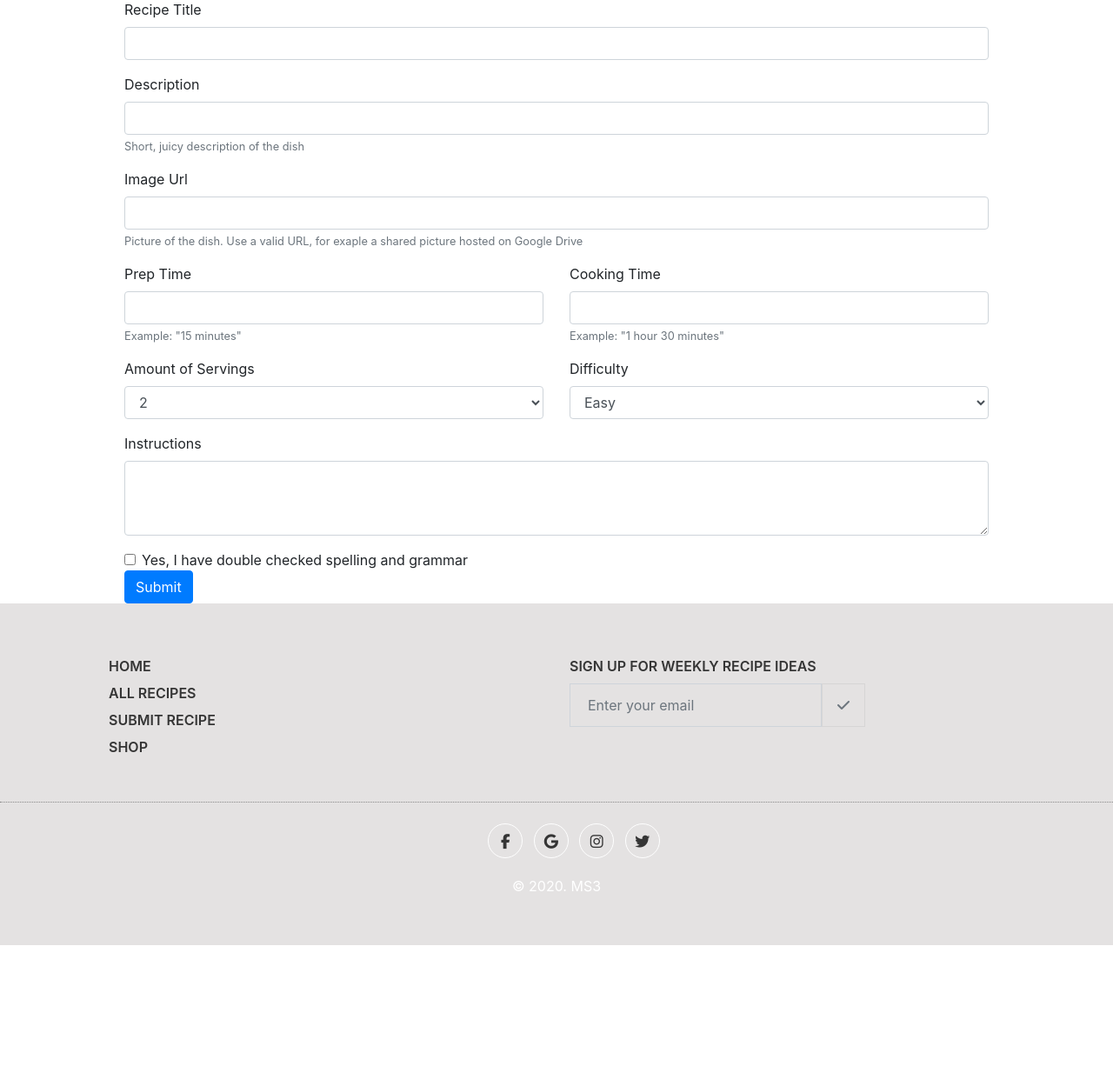
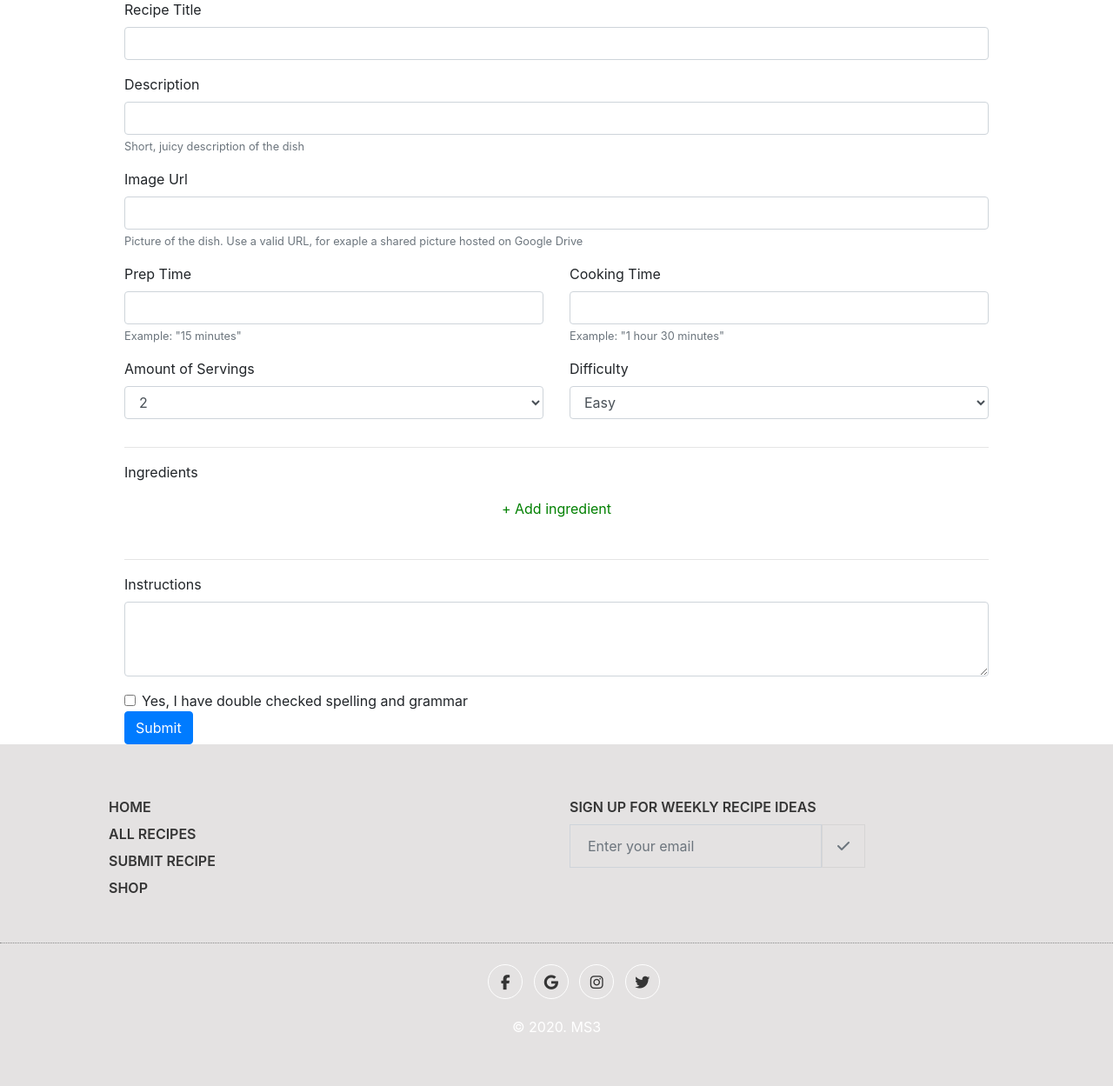
Before and after one commit to sabinemm/recipe-site-ms3, a Flask app: page /submit_recipe in a window 1280 px wide. Shown: the part 453-1702 px from the top of the page at 87% size. Before the commit the page ends 1540 px from the top, so only its background shows below. Run offline with Flask 2, Linux system fonts and the light colour scheme; some libraries are stand-ins or nearby versions; some web fonts are replaced.

Commit message:
added dynamic ingredient form

```diff
--- /dev/null
+++ b/static/js/main.js
@@ -0,0 +1,15 @@
+//Clone the hidden element and shows it
+$('.add-one').click(function () {
+    $('.dynamic-element').first().clone().appendTo('.dynamic-stuff').show();
+    attach_delete();
+});
+
+
+//Attach functionality to delete buttons
+function attach_delete() {
+    $('.delete').off();
+    $('.delete').click(function () {
+        console.log("click");
+        $(this).closest('.form-group').remove();
+    });
+}
--- a/static/stylesheets/style.css
+++ b/static/stylesheets/style.css
@@ -12,6 +12,7 @@ font-family: linotype-didot, serif;
 font-weight: 700;
 font-style: italic;
 */
+
 
 html {
     box-sizing: border-box;
@@ -281,12 +282,37 @@ ul {
     margin-bottom: 100px;
 }
 
-.entry:not(:first-of-type)
-{
-    margin-top: 10px;
-}
+/* form */
 
-.glyphicon
-{
-    font-size: 12px;
-}
+  .add-one{
+    color:green;
+    text-align:center;
+    cursor:pointer;
+    margin-top:10px;
+  }
+
+  .delete{
+    color:white;
+    background-color:rgb(231, 76, 60);
+    text-align:center;
+    margin-top:6px;
+    font-weight:700;
+    border-radius:5px;
+    min-width:20px;
+    cursor:pointer;
+  }
+
+  #singlebutton{
+    width:100%;
+    margin-top:20px;
+  }
+
+  .title{
+    text-align:center;
+    font-size:40px;
+    margin-bottom:40px;
+  }
+
+  .dynamic-element{
+    margin-bottom:0px;
+  }
--- a/templates/base.html
+++ b/templates/base.html
@@ -7,9 +7,9 @@
     <title>Vegan Minus Gluten</title>
     <link rel="stylesheet" href="{{ url_for('static', filename='stylesheets/style.css') }}">
     <link rel="shortcut icon" href="{{ url_for('static', filename='favicon.ico') }}">
-    <link href="https://stackpath.bootstrapcdn.com/bootstrap/4.5.0/css/bootstrap.min.css" rel="stylesheet"
-        integrity="sha384-9aIt2nRpC12Uk9gS9baDl411NQApFmC26EwAOH8WgZl5MYYxFfc+NcPb1dKGj7Sk" crossorigin="anonymous">
+    <link href="https://stackpath.bootstrapcdn.com/bootstrap/4.5.0/css/bootstrap.min.css" rel="stylesheet">
     <script src="https://kit.fontawesome.com/9237abd782.js" crossorigin="anonymous"></script>
+    <script src="https://cdnjs.cloudflare.com/ajax/libs/jquery/3.5.1/jquery.min.js"></script>
 </head>
 
 <body>
@@ -79,8 +79,6 @@
             {% block content %}
             {% endblock %}
         </div>
-
-
     </div>
 
     <!---FOOTER-->
@@ -137,13 +135,9 @@
     </footer>
 
     <!---SCRIPTS-->
-    <script src="https://cdnjs.cloudflare.com/ajax/libs/jquery/3.5.1/jquery.min.js"
-        integrity="sha256-9/aliU8dGd2tb6OSsuzixeV4y/faTqgFtohetphbbj0=" crossorigin="anonymous"></script>
-    <script src="https://maxcdn.bootstrapcdn.com/bootstrap/4.0.0/js/bootstrap.min.js"
-        integrity="sha384-JZR6Spejh4U02d8jOt6vLEHfe/JQGiRRSQQxSfFWpi1MquVdAyjUar5+76PVCmYl"
-        crossorigin="anonymous"></script>
-    <script src="https://cdnjs.cloudflare.com/ajax/libs/popper.js/2.4.2/umd/popper.min.js"
-        integrity="sha256-XahKYIZhnEztrOcCTmaEErjYDLoLqBoDJbVMYybyjH8=" crossorigin="anonymous"></script>
+
+    <script src="https://maxcdn.bootstrapcdn.com/bootstrap/4.0.0/js/bootstrap.min.js"></script>
+    <script src="https://cdnjs.cloudflare.com/ajax/libs/popper.js/2.4.2/umd/popper.min.js"></script>
 
 </body>
 
--- a/templates/submit_recipe.html
+++ b/templates/submit_recipe.html
@@ -61,12 +61,49 @@
         </div>
     </div>
 
+    <hr>
+    <div class="ingredients">
+        <!-- HIDDEN DYNAMIC ELEMENT TO CLONE -->
+        <!-- you can replace it with any other elements -->
+        <label for="exampleFormControlTextarea1">Ingredients</label>
+        <div class="form-group dynamic-element" style="display:none">
+            <div class="row">
+                <!-- Replace these fields -->
+                <div class="form-group col-11">
+                    <textarea class="form-control" id="exampleFormControlTextarea1" rows="1"></textarea>
+                </div>
+                <!-- End of fields-->
+                <div class="col-1">
+                    <p class="delete">x</p>
+                </div>
+            </div>
+        </div>
+        <!-- END OF HIDDEN ELEMENT -->
+
+        <div class="dynamic-stuff">
+            <!-- Dynamic element will be cloned here -->
+            <!-- You can call clone function once if you want it to show it a first element-->
+        </div>
+
+        <!-- Button -->
+        <div class="form-group">
+            <div class="row">
+                <div class="col-md-12">
+                    <p class="add-one">+ Add ingredient</p>
+                </div>
+            </div>
+        </div>
+    </div>
+    <hr>
 
     <div class="form-group">
-        <label for="exampleFormControlTextarea1">Instructions</label>
-        <textarea class="form-control" id="exampleFormControlTextarea1" rows="3"></textarea>
+        <div class="row">
+            <div class="col-md-12">
+                <label for="exampleFormControlTextarea1">Instructions</label>
+                <textarea class="form-control" id="exampleFormControlTextarea1" rows="3"></textarea>
+            </div>
+        </div>
     </div>
-
     <div class="form-check">
         <input type="checkbox" class="form-check-input" id="exampleCheck1">
         <label class="form-check-label" for="exampleCheck1">Yes, I have double checked spelling and grammar</label>
@@ -75,4 +112,5 @@
 
 </form>
 
+<script src="{{ url_for('static', filename='js/main.js') }}"></script>
 {% endblock %}
```
